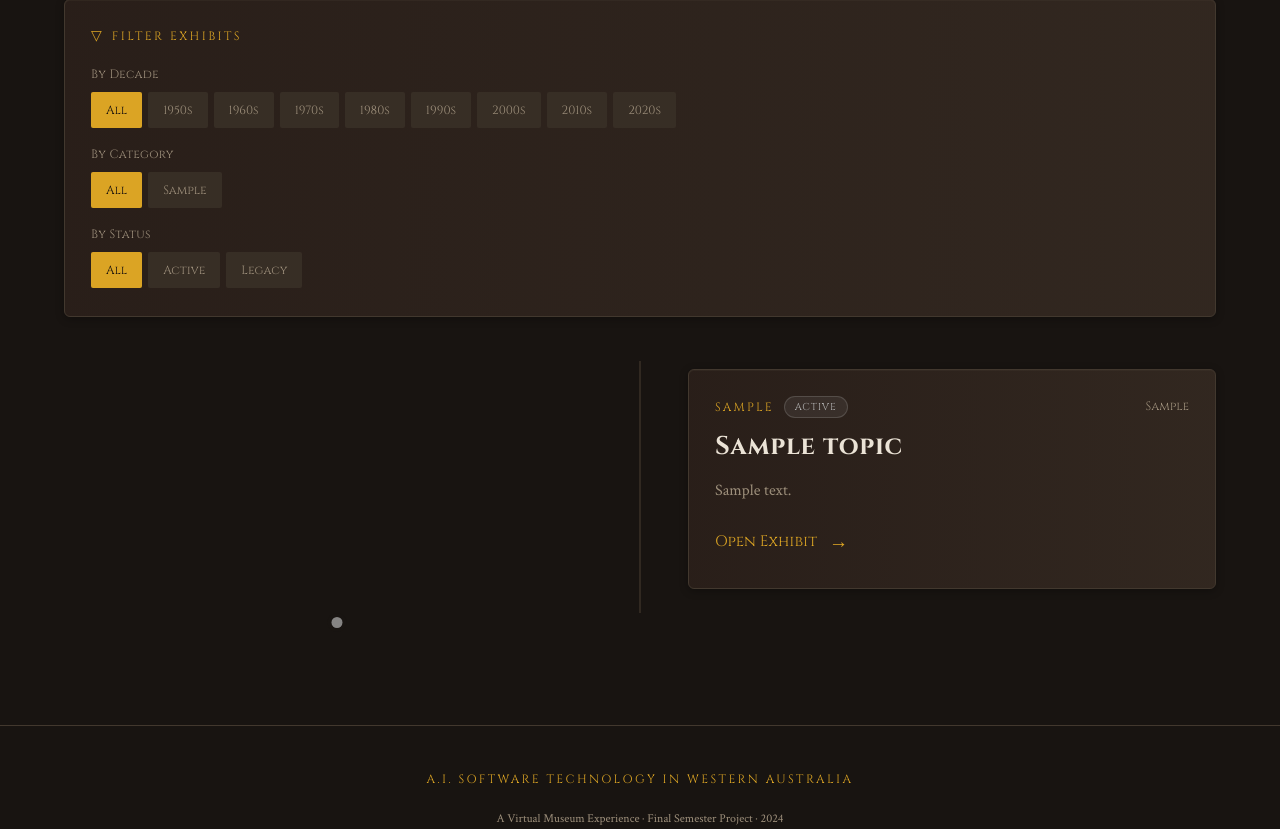
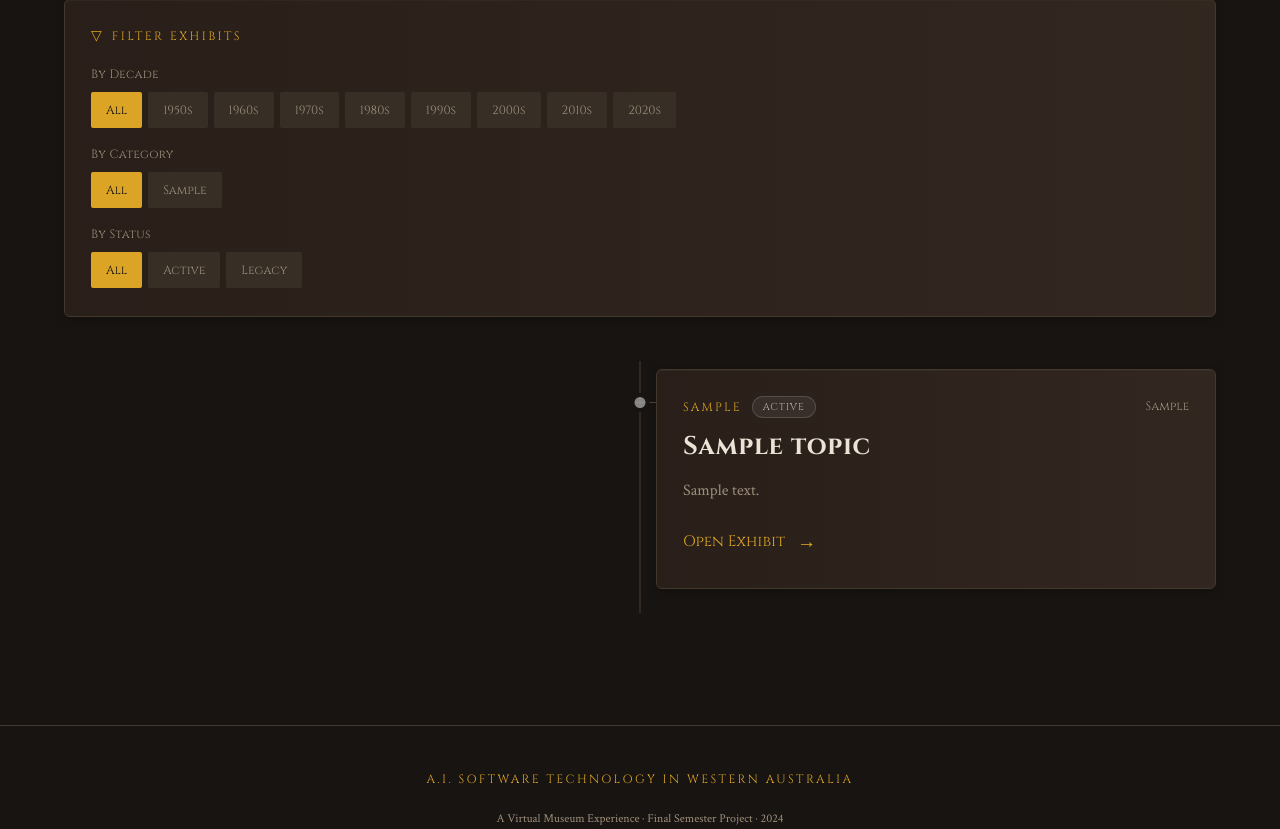
Before and after one commit to RoshiniVadla75/Group-22---CITS5206, a Flask app: page /timeline in a window 1280 px wide. Shown: the part 381-1210 px from the top of the page. Run offline with Flask 3, Linux system fonts and the light colour scheme; tables that the repository leaves empty hold one stand-in row (values such as "Sample post").

Commit message:
Rebuild timeline layout to match prototype row logic

```diff
--- a/static/css/timeline.css
+++ b/static/css/timeline.css
@@ -110,41 +110,40 @@
 
 .timeline-line {
   position: absolute;
+  left: 20px;
   top: 0;
   bottom: 0;
-  left: 50%;
   width: 1px;
   background: hsla(35, 20%, 45%, 0.45);
-  transform: translateX(-0.5px);
 }
 
 .timeline-list {
   display: flex;
   flex-direction: column;
-  gap: 44px;
+  gap: 48px;
 }
 
-.timeline-row {
+.timeline-item-row {
   position: relative;
-  display: grid;
-  grid-template-columns: 1fr 60px 1fr;
-  align-items: start;
+  display: flex;
+  align-items: flex-start;
+  gap: 32px;
 }
 
-.timeline-middle {
-  position: relative;
-  min-height: 100%;
+.timeline-item-row.reverse {
+  flex-direction: row;
 }
 
 .timeline-dot {
   position: absolute;
+  left: 20px;
   top: 28px;
-  left: 50%;
   width: 11px;
   height: 11px;
   border-radius: 999px;
   transform: translateX(-50%);
   box-shadow: 0 0 0 4px var(--background);
+  z-index: 2;
 }
 
 .timeline-dot.active {
@@ -155,18 +154,24 @@
   background: rgba(170, 170, 170, 0.75);
 }
 
-.timeline-card-wrap {
-  width: 100%;
+.timeline-spacer {
+  display: none;
 }
 
-.timeline-card-wrap.left {
-  grid-column: 1;
-  padding-right: 18px;
+.timeline-card-shell {
+  width: 100%;
+  margin-left: 44px;
+  position: relative;
 }
 
-.timeline-card-wrap.right {
-  grid-column: 3;
-  padding-left: 18px;
+.timeline-card-shell::before {
+  content: '';
+  position: absolute;
+  left: -22px;
+  top: 33px;
+  width: 22px;
+  height: 1px;
+  background: hsla(35, 20%, 45%, 0.45);
 }
 
 .timeline-card {
@@ -291,57 +296,60 @@
   font-family: var(--font-heading);
 }
 
+@media (min-width: 901px) {
+  .timeline-line {
+    left: 50%;
+    transform: translateX(-0.5px);
+  }
+
+  .timeline-item-row {
+    align-items: flex-start;
+  }
+
+  .timeline-item-row.reverse {
+    flex-direction: row-reverse;
+  }
+
+  .timeline-dot {
+    left: 50%;
+    transform: translateX(-50%);
+  }
+
+  .timeline-spacer,
+  .timeline-card-shell {
+    width: 50%;
+  }
+
+  .timeline-spacer {
+    display: block;
+  }
+
+  .timeline-card-shell {
+    margin-left: 0;
+  }
+
+  .timeline-item-row .timeline-card-shell::before {
+    left: -20px;
+    top: 33px;
+    width: 20px;
+  }
+
+  .timeline-item-row.reverse .timeline-card-shell::before {
+    left: auto;
+    right: -20px;
+    top: 33px;
+    width: 20px;
+  }
+}
+
 @media (max-width: 900px) {
   .timeline-legend {
     gap: 12px 18px;
     margin-bottom: 18px;
   }
 
-  .timeline-line {
-    left: 20px;
-    transform: none;
-  }
-
   .timeline-list {
     gap: 28px;
-  }
-
-  .timeline-row {
-    display: block;
-    padding-left: 44px;
-  }
-
-  .timeline-middle {
-    display: none;
-  }
-
-  .timeline-card-wrap.left,
-  .timeline-card-wrap.right {
-    grid-column: auto;
-    padding-left: 0;
-    padding-right: 0;
-  }
-
-  .timeline-row::before {
-    content: '';
-    position: absolute;
-    top: 28px;
-    left: 20px;
-    width: 11px;
-    height: 11px;
-    border-radius: 999px;
-    transform: translateX(-50%);
-    box-shadow: 0 0 0 4px var(--background);
-    z-index: 2;
-    background: var(--primary);
-  }
-
-  .timeline-row:has(.timeline-dot.active)::before {
-    background: #00d084;
-  }
-
-  .timeline-row:has(.timeline-dot.legacy)::before {
-    background: rgba(170, 170, 170, 0.75);
   }
 
   .timeline-card {
--- a/static/js/timeline.js
+++ b/static/js/timeline.js
@@ -157,21 +157,27 @@ function renderTimeline() {
 
   timelineList.innerHTML = filteredTopics
     .map((topic, index) => {
-      const sideClass = index % 2 === 0 ? 'right' : 'left';
       const isActive = topic.status === 'Active';
-      const statusClass = isActive ? 'status-active' : 'status-legacy';
+      const rowClass =
+        index % 2 === 0 ? 'timeline-item-row' : 'timeline-item-row reverse';
       const dotClass = isActive ? 'timeline-dot active' : 'timeline-dot legacy';
+      const badgeClass = isActive
+        ? 'timeline-status status-active'
+        : 'timeline-status status-legacy';
 
       return `
-        <div class="timeline-row">
-          <div class="timeline-card-wrap ${sideClass}">
+        <div class="${rowClass}">
+          <div class="${dotClass}"></div>
+
+          <div class="timeline-spacer"></div>
+
+          <div class="timeline-card-shell">
             <a href="/topic/${topic.slug}" class="museum-card timeline-card">
               <div class="timeline-card-header">
                 <div class="timeline-topline">
                   <span class="exhibit-label timeline-category">${topic.category || ''}</span>
-                  <span class="timeline-status ${statusClass}">${topic.status || 'Legacy'}</span>
+                  <span class="${badgeClass}">${topic.status || 'Legacy'}</span>
                 </div>
-
                 <span class="timeline-year">${topic.yearRange || ''}</span>
               </div>
 
@@ -186,10 +192,6 @@ function renderTimeline() {
                 <span class="timeline-arrow">→</span>
               </div>
             </a>
-          </div>
-
-          <div class="timeline-middle">
-            <div class="${dotClass}"></div>
           </div>
         </div>
       `;
```
